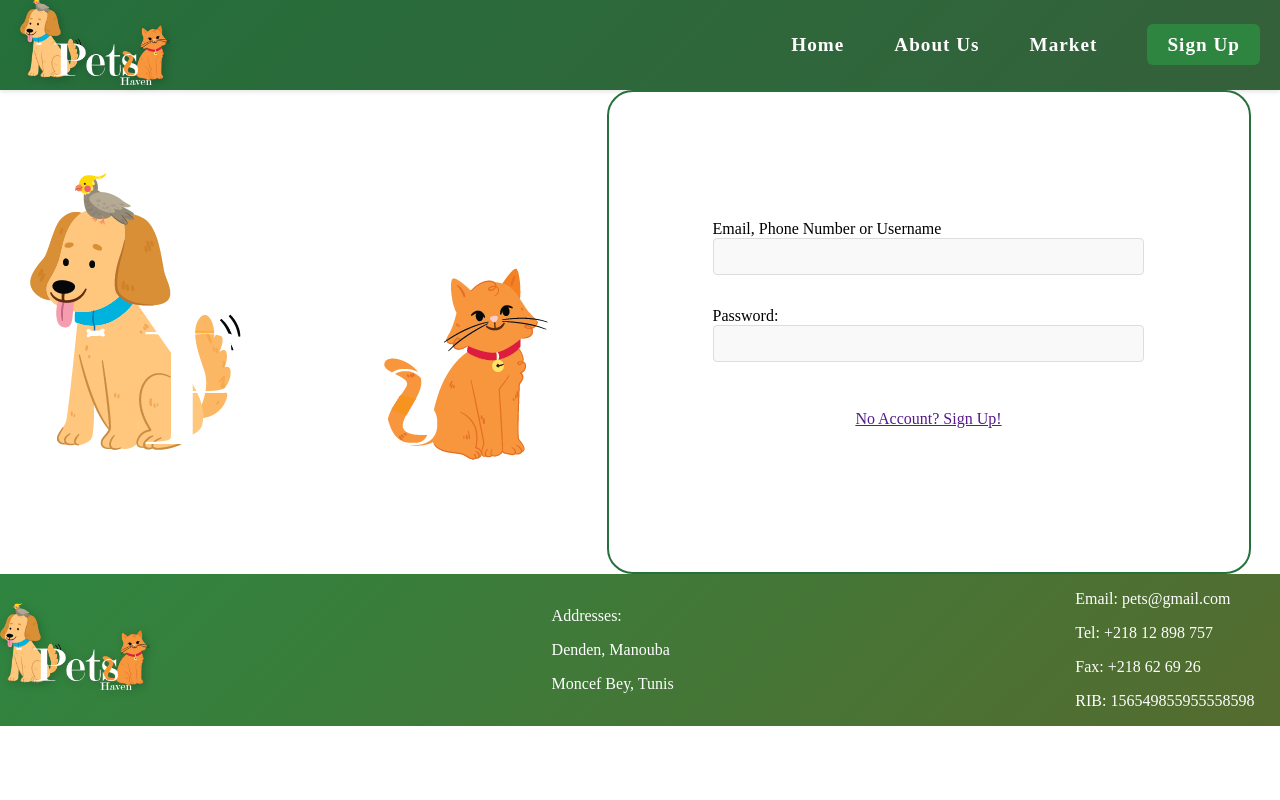
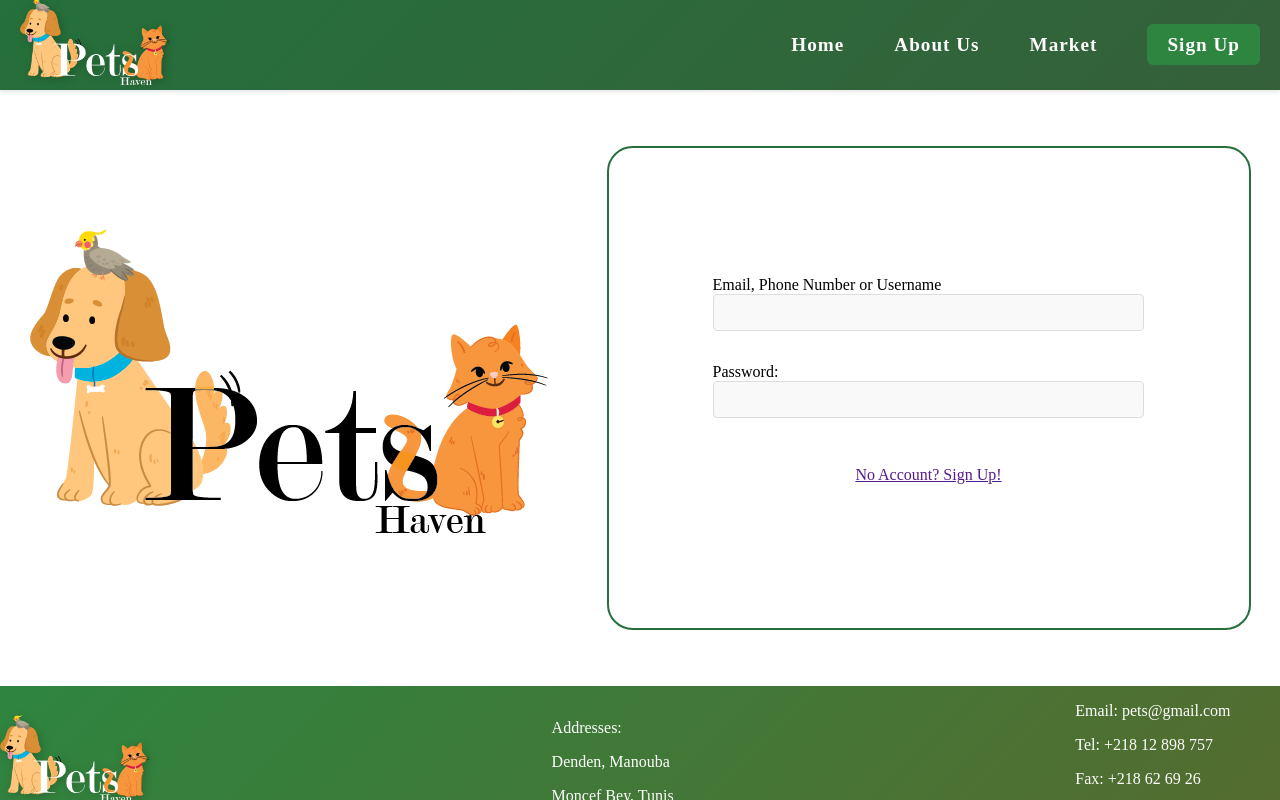
Before and after one commit to Raed-Bourouis/Pets-Projet-Web, a PHP site: page /sign-in.html in a window 1280 px wide. Run offline with PHP 8.4, Linux system fonts and the light colour scheme.

Commit message:
fixed postions, gonna tinker with content now

```diff
--- a/sign-in.css
+++ b/sign-in.css
@@ -4,8 +4,10 @@ body{
 }
 html, body {
     max-width: 100vw;
+    height: 100vh;
     overflow-x: hidden;
 }
+/*header style*/
 
 nav {
     background: linear-gradient(135deg, #2E8540, #556B2F) ;
@@ -86,6 +88,8 @@ nav ul li a:hover {
     flex-flow: row wrap;
     justify-content: space-around;
     align-items: center;
+    padding-top: 7vh;
+    padding-bottom: 7vh;
 }
 
 #sectionright{
@@ -98,6 +102,7 @@ nav ul li a:hover {
     flex-flow: column wrap;
     align-items: center;
     justify-content: center;
+
 }
 
 form{
@@ -120,6 +125,10 @@ input{
 /*footer*/
 footer{
     background: linear-gradient(135deg, #2E8540, #556B2F) ;
+    /* position:absolute;
+    width: 100%;
+    bottom:0;
+    left: 0; */
     display: flex;
     flex-flow: row wrap;
     justify-content:space-between;
--- a/sign-in.html
+++ b/sign-in.html
@@ -32,7 +32,7 @@
 
     <div id="main">
         <section id="sectionleft">
-            <img src="logowhite.png" alt="">
+            <img src="logoblack.png " alt="">
         </section>
 
         <section id="sectionright">
```
